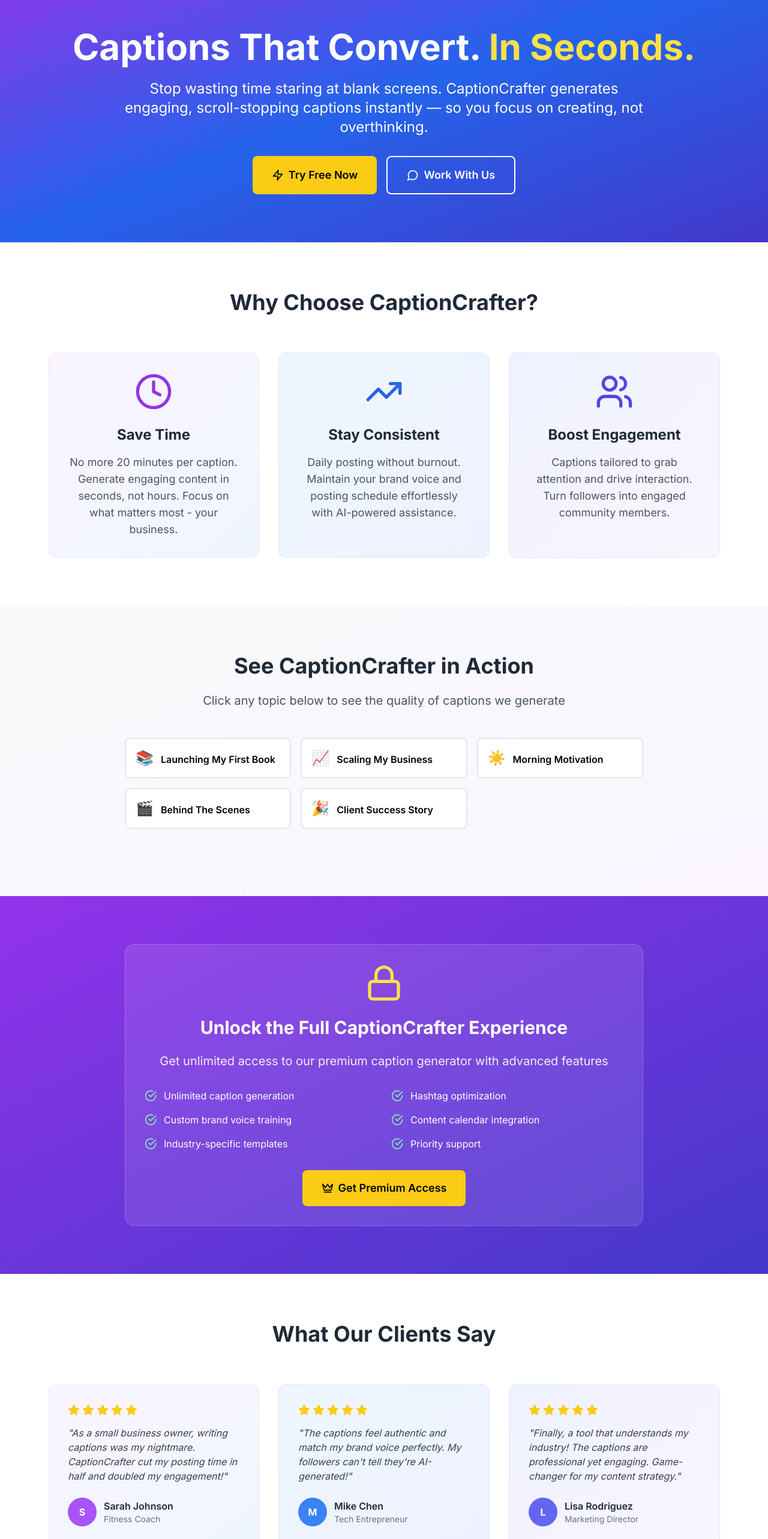
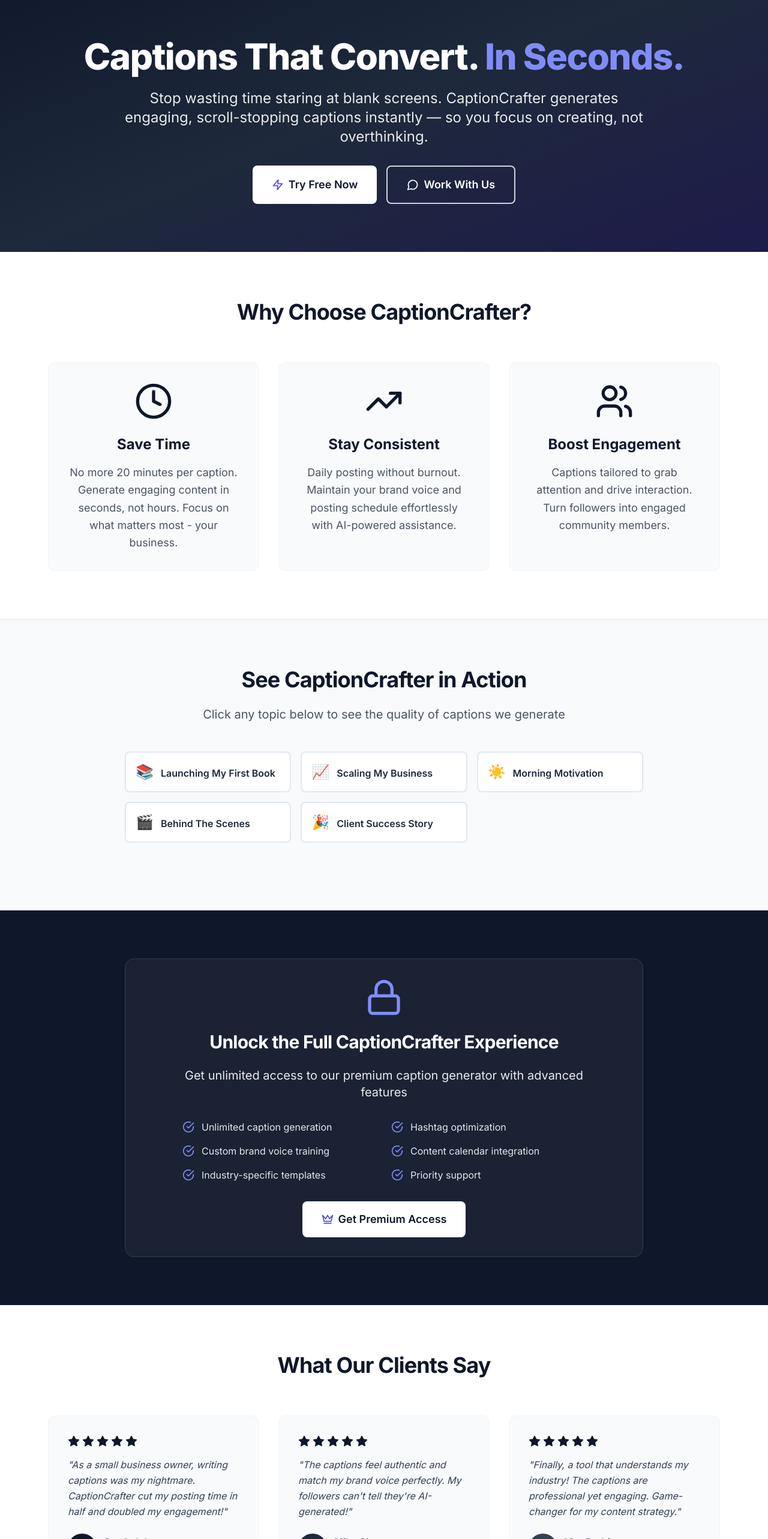
Before and after one commit to MalaikaJahangir/solosuite, a React (Vite) app: page /projects/caption-crafter in a window 1280 px wide. Shown: the part 80-2646 px from the top of the page at 60% size. Built offline with nearby package versions, Linux system fonts and the light colour scheme.

Commit message:
Refactor styles and improve accessibility in CaptionCrafter

```diff
--- a/src/pages/projects/CaptionCrafter.tsx
+++ b/src/pages/projects/CaptionCrafter.tsx
@@ -84,12 +84,12 @@
       <Header />
 
       {/* Hero Section */}
-      <section className="bg-gradient-to-br from-purple-600 via-blue-600 to-indigo-700 text-white pt-32 pb-20">
+      <section className="bg-gradient-to-br from-slate-900 via-slate-800 to-indigo-950 text-white pt-36 pb-20">
         <div className="max-w-6xl mx-auto px-4 text-center">
-          <h1 className="text-5xl md:text-6xl font-bold mb-6">
-            Captions That Convert. <span className="text-yellow-300">In Seconds.</span>
+          <h1 className="text-5xl md:text-6xl font-extrabold mb-6 tracking-tight">
+            Captions That Convert. <span className="text-indigo-400">In Seconds.</span>
           </h1>
-          <p className="text-xl md:text-2xl mb-8 max-w-4xl mx-auto leading-relaxed">
+          <p className="text-xl md:text-2xl mb-8 max-w-4xl mx-auto leading-relaxed opacity-90">
             Stop wasting time staring at blank screens. CaptionCrafter generates engaging,
             scroll-stopping captions instantly — so you focus on creating, not overthinking.
           </p>
@@ -97,14 +97,14 @@
             <HashLink
               smooth
               to="/"
-              className="bg-yellow-400 text-black px-8 py-4 rounded-lg font-semibold text-lg hover:bg-yellow-300 transition-colors inline-flex items-center gap-2"
+              className="bg-white text-slate-900 px-8 py-4 rounded-lg font-semibold text-lg hover:bg-slate-100 transition-colors inline-flex items-center gap-2 shadow-sm"
             >
-              <Zap className="w-5 h-5" />
+              <Zap className="w-5 h-5 text-indigo-600" />
               Try Free Now
             </HashLink>
             <Link
               to="/contact"
-              className="border-2 border-white text-white px-8 py-4 rounded-lg font-semibold text-lg hover:bg-white hover:text-purple-600 transition-colors inline-flex items-center gap-2"
+              className="border-2 border-white/80 text-white px-8 py-4 rounded-lg font-semibold text-lg hover:bg-white hover:text-slate-900 transition-colors inline-flex items-center gap-2"
             >
               <MessageCircle className="w-5 h-5" />
               Work With Us
@@ -116,30 +116,30 @@
       {/* Key Benefits Section */}
       <section className="py-20 bg-white">
         <div className="max-w-6xl mx-auto px-4">
-          <h2 className="text-4xl font-bold text-center mb-16 text-gray-800">
+          <h2 className="text-4xl font-bold text-center mb-16 text-slate-900 tracking-tight">
             Why Choose CaptionCrafter?
           </h2>
           <div className="grid md:grid-cols-3 gap-8">
-            <div className="text-center p-8 rounded-xl bg-gradient-to-br from-purple-50 to-blue-50 border border-purple-100">
-              <Clock className="w-16 h-16 text-purple-600 mx-auto mb-6" />
-              <h3 className="text-2xl font-bold mb-4 text-gray-800">Save Time</h3>
-              <p className="text-gray-600 text-lg">
+            <div className="text-center p-8 rounded-xl bg-slate-50 border border-slate-100">
+              <Clock className="w-16 h-16 text-slate-900 mx-auto mb-6" />
+              <h3 className="text-2xl font-bold mb-4 text-slate-900">Save Time</h3>
+              <p className="text-gray-600 text-lg leading-relaxed">
                 No more 20 minutes per caption. Generate engaging content in seconds,
                 not hours. Focus on what matters most - your business.
               </p>
             </div>
-            <div className="text-center p-8 rounded-xl bg-gradient-to-br from-blue-50 to-indigo-50 border border-blue-100">
-              <TrendingUp className="w-16 h-16 text-blue-600 mx-auto mb-6" />
-              <h3 className="text-2xl font-bold mb-4 text-gray-800">Stay Consistent</h3>
-              <p className="text-gray-600 text-lg">
+            <div className="text-center p-8 rounded-xl bg-slate-50 border border-slate-100">
+              <TrendingUp className="w-16 h-16 text-slate-900 mx-auto mb-6" />
+              <h3 className="text-2xl font-bold mb-4 text-slate-900">Stay Consistent</h3>
+              <p className="text-gray-600 text-lg leading-relaxed">
                 Daily posting without burnout. Maintain your brand voice and
                 posting schedule effortlessly with AI-powered assistance.
               </p>
             </div>
-            <div className="text-center p-8 rounded-xl bg-gradient-to-br from-indigo-50 to-purple-50 border border-indigo-100">
-              <Users className="w-16 h-16 text-indigo-600 mx-auto mb-6" />
-              <h3 className="text-2xl font-bold mb-4 text-gray-800">Boost Engagement</h3>
-              <p className="text-gray-600 text-lg">
+            <div className="text-center p-8 rounded-xl bg-slate-50 border border-slate-100">
+              <Users className="w-16 h-16 text-slate-900 mx-auto mb-6" />
+              <h3 className="text-2xl font-bold mb-4 text-slate-900">Boost Engagement</h3>
+              <p className="text-gray-600 text-lg leading-relaxed">
                 Captions tailored to grab attention and drive interaction.
                 Turn followers into engaged community members.
               </p>
@@ -149,10 +149,10 @@
       </section>
 
       {/* Interactive Demo Section */}
-      <section className="py-20 bg-gradient-to-br from-gray-50 to-purple-50"  >
+      <section className="py-20 bg-slate-50 border-y border-slate-150">
         <div className="max-w-4xl mx-auto px-4">
           <div className="text-center mb-12">
-            <h2 className="text-4xl font-bold mb-6 text-gray-800">
+            <h2 className="text-4xl font-bold mb-6 text-slate-900 tracking-tight">
               See CaptionCrafter in Action
             </h2>
             <p className="text-xl text-gray-600">
@@ -173,8 +173,8 @@
                 key={topic.key}
                 onClick={() => setSelectedTopic(topic.key)}
                 className={`p-4 rounded-lg border-2 transition-all text-left ${selectedTopic === topic.key
-                  ? 'border-purple-500 bg-purple-50 text-purple-700'
-                  : 'border-gray-200 bg-white hover:border-purple-300 hover:bg-purple-25'
+                  ? 'border-slate-900 bg-slate-900 text-white'
+                  : 'border-slate-200 bg-white hover:border-slate-400 text-slate-800'
                   }`}
               >
                 <span className="text-2xl mr-3">{topic.icon}</span>
@@ -185,18 +185,18 @@
 
           {/* Caption Display */}
           {selectedTopic && (
-            <div className="bg-white rounded-xl p-8 shadow-lg border border-purple-100">
+            <div className="bg-white rounded-xl p-8 shadow-sm border border-slate-200">
               <div className="flex items-center gap-3 mb-6">
-                <div className="w-12 h-12 bg-gradient-to-br from-purple-500 to-blue-500 rounded-full flex items-center justify-center">
+                <div className="w-12 h-12 bg-slate-900 rounded-full flex items-center justify-center">
                   <MessageCircle className="w-6 h-6 text-white" />
                 </div>
                 <div>
-                  <h3 className="font-bold text-gray-800">Generated Caption</h3>
+                  <h3 className="font-bold text-slate-900">Generated Caption</h3>
                   <p className="text-sm text-gray-500">Ready to copy & paste</p>
                 </div>
               </div>
-              <div className="bg-gray-50 rounded-lg p-6 max-h-80 overflow-y-auto">
-                <pre className="whitespace-pre-wrap text-gray-700 leading-relaxed font-sans">
+              <div className="bg-slate-50 rounded-lg p-6 max-h-80 overflow-y-auto border border-slate-150">
+                <pre className="whitespace-pre-wrap text-slate-800 leading-relaxed font-sans">
                   {getCaptionForTopic(selectedTopic)}
                 </pre>
               </div>
@@ -206,53 +206,53 @@
       </section>
 
       {/* Premium Access Section */}
-      <section className="py-20 bg-gradient-to-br from-purple-600 to-indigo-700 text-white">
+      <section className="py-20 bg-slate-900 text-white">
         <div className="max-w-4xl mx-auto px-4 text-center">
-          <div className="bg-white/10 backdrop-blur-sm rounded-2xl p-8 border border-white/20">
-            <Lock className="w-16 h-16 text-yellow-300 mx-auto mb-6" />
-            <h2 className="text-3xl font-bold mb-6">
+          <div className="bg-white/5 backdrop-blur-sm rounded-2xl p-8 border border-white/10">
+            <Lock className="w-16 h-16 text-indigo-400 mx-auto mb-6" />
+            <h2 className="text-3xl font-bold mb-6 tracking-tight">
               Unlock the Full CaptionCrafter Experience
             </h2>
-            <p className="text-xl mb-8 opacity-90">
+            <p className="text-xl mb-8 opacity-90 max-w-2xl mx-auto">
               Get unlimited access to our premium caption generator with advanced features
             </p>
 
-            <div className="grid md:grid-cols-2 gap-6 mb-8 text-left">
+            <div className="grid md:grid-cols-2 gap-6 mb-8 text-left max-w-2xl mx-auto">
               <div className="space-y-4">
                 <div className="flex items-center gap-3">
-                  <CheckCircle className="w-5 h-5 text-green-300 flex-shrink-0" />
-                  <span>Unlimited caption generation</span>
+                  <CheckCircle className="w-5 h-5 text-indigo-400 flex-shrink-0" />
+                  <span className="text-gray-200">Unlimited caption generation</span>
                 </div>
                 <div className="flex items-center gap-3">
-                  <CheckCircle className="w-5 h-5 text-green-300 flex-shrink-0" />
-                  <span>Custom brand voice training</span>
+                  <CheckCircle className="w-5 h-5 text-indigo-400 flex-shrink-0" />
+                  <span className="text-gray-200">Custom brand voice training</span>
                 </div>
                 <div className="flex items-center gap-3">
-                  <CheckCircle className="w-5 h-5 text-green-300 flex-shrink-0" />
-                  <span>Industry-specific templates</span>
+                  <CheckCircle className="w-5 h-5 text-indigo-400 flex-shrink-0" />
+                  <span className="text-gray-200">Industry-specific templates</span>
                 </div>
               </div>
               <div className="space-y-4">
                 <div className="flex items-center gap-3">
-                  <CheckCircle className="w-5 h-5 text-green-300 flex-shrink-0" />
-                  <span>Hashtag optimization</span>
+                  <CheckCircle className="w-5 h-5 text-indigo-400 flex-shrink-0" />
+                  <span className="text-gray-200">Hashtag optimization</span>
                 </div>
                 <div className="flex items-center gap-3">
-                  <CheckCircle className="w-5 h-5 text-green-300 flex-shrink-0" />
-                  <span>Content calendar integration</span>
+                  <CheckCircle className="w-5 h-5 text-indigo-400 flex-shrink-0" />
+                  <span className="text-gray-200">Content calendar integration</span>
                 </div>
                 <div className="flex items-center gap-3">
-                  <CheckCircle className="w-5 h-5 text-green-300 flex-shrink-0" />
-                  <span>Priority support</span>
+                  <CheckCircle className="w-5 h-5 text-indigo-400 flex-shrink-0" />
+                  <span className="text-gray-200">Priority support</span>
                 </div>
               </div>
             </div>
 
             <Link
               to="/contact"
-              className="bg-yellow-400 text-black px-8 py-4 rounded-lg font-semibold text-lg hover:bg-yellow-300 transition-colors inline-flex items-center gap-2"
+              className="bg-white text-slate-900 px-8 py-4 rounded-lg font-semibold text-lg hover:bg-slate-100 transition-colors inline-flex items-center gap-2 shadow-sm"
             >
-              <Crown className="w-5 h-5" />
+              <Crown className="w-5 h-5 text-indigo-600" />
               Get Premium Access
             </Link>
           </div>
@@ -262,68 +262,68 @@
       {/* Testimonials Section */}
       <section className="py-20 bg-white">
         <div className="max-w-6xl mx-auto px-4">
-          <h2 className="text-4xl font-bold text-center mb-16 text-gray-800">
+          <h2 className="text-4xl font-bold text-center mb-16 text-slate-900 tracking-tight">
             What Our Clients Say
           </h2>
           <div className="grid md:grid-cols-3 gap-8">
-            <div className="bg-gradient-to-br from-purple-50 to-blue-50 p-8 rounded-xl border border-purple-100">
+            <div className="bg-slate-50 p-8 rounded-xl border border-slate-100">
               <div className="flex items-center gap-1 mb-4">
                 {[...Array(5)].map((_, i) => (
-                  <Star key={i} className="w-5 h-5 text-yellow-400 fill-current" />
+                  <Star key={i} className="w-5 h-5 text-slate-900 fill-current" />
                 ))}
               </div>
-              <p className="text-gray-700 mb-6 italic">
+              <p className="text-slate-700 mb-6 italic leading-relaxed">
                 "As a small business owner, writing captions was my nightmare.
                 CaptionCrafter cut my posting time in half and doubled my engagement!"
               </p>
               <div className="flex items-center gap-3">
-                <div className="w-12 h-12 bg-purple-500 rounded-full flex items-center justify-center text-white font-bold">
+                <div className="w-12 h-12 bg-slate-900 rounded-full flex items-center justify-center text-white font-bold">
                   S
                 </div>
                 <div>
-                  <p className="font-semibold text-gray-800">Sarah Johnson</p>
+                  <p className="font-semibold text-slate-900">Sarah Johnson</p>
                   <p className="text-sm text-gray-500">Fitness Coach</p>
                 </div>
               </div>
             </div>
 
-            <div className="bg-gradient-to-br from-blue-50 to-indigo-50 p-8 rounded-xl border border-blue-100">
+            <div className="bg-slate-50 p-8 rounded-xl border border-slate-100">
               <div className="flex items-center gap-1 mb-4">
                 {[...Array(5)].map((_, i) => (
-                  <Star key={i} className="w-5 h-5 text-yellow-400 fill-current" />
+                  <Star key={i} className="w-5 h-5 text-slate-900 fill-current" />
                 ))}
               </div>
-              <p className="text-gray-700 mb-6 italic">
+              <p className="text-slate-700 mb-6 italic leading-relaxed">
                 "The captions feel authentic and match my brand voice perfectly.
                 My followers can't tell they're AI-generated!"
               </p>
               <div className="flex items-center gap-3">
-                <div className="w-12 h-12 bg-blue-500 rounded-full flex items-center justify-center text-white font-bold">
+                <div className="w-12 h-12 bg-slate-800 rounded-full flex items-center justify-center text-white font-bold">
                   M
                 </div>
                 <div>
-                  <p className="font-semibold text-gray-800">Mike Chen</p>
+                  <p className="font-semibold text-slate-900">Mike Chen</p>
                   <p className="text-sm text-gray-500">Tech Entrepreneur</p>
                 </div>
               </div>
             </div>
 
-            <div className="bg-gradient-to-br from-indigo-50 to-purple-50 p-8 rounded-xl border border-indigo-100">
+            <div className="bg-slate-50 p-8 rounded-xl border border-slate-100">
               <div className="flex items-center gap-1 mb-4">
                 {[...Array(5)].map((_, i) => (
-                  <Star key={i} className="w-5 h-5 text-yellow-400 fill-current" />
+                  <Star key={i} className="w-5 h-5 text-slate-900 fill-current" />
                 ))}
               </div>
-              <p className="text-gray-700 mb-6 italic">
+              <p className="text-slate-700 mb-6 italic leading-relaxed">
                 "Finally, a tool that understands my industry! The captions are
                 professional yet engaging. Game-changer for my content strategy."
               </p>
               <div className="flex items-center gap-3">
-                <div className="w-12 h-12 bg-indigo-500 rounded-full flex items-center justify-center text-white font-bold">
+                <div className="w-12 h-12 bg-slate-700 rounded-full flex items-center justify-center text-white font-bold">
                   L
                 </div>
                 <div>
-                  <p className="font-semibold text-gray-800">Lisa Rodriguez</p>
+                  <p className="font-semibold text-slate-900">Lisa Rodriguez</p>
                   <p className="text-sm text-gray-500">Marketing Director</p>
                 </div>
               </div>
@@ -333,25 +333,25 @@
       </section>
 
       {/* Final CTA Section */}
-      <section className="py-20 bg-gradient-to-br from-gray-800 to-black text-white">
+      <section className="py-20 bg-gradient-to-br from-slate-950 to-slate-900 text-white border-t border-slate-800">
         <div className="max-w-4xl mx-auto px-4 text-center">
-          <h2 className="text-4xl md:text-5xl font-bold mb-6">
+          <h2 className="text-4xl md:text-5xl font-bold mb-6 tracking-tight">
             Ready to Stop Wasting Hours on Captions?
           </h2>
-          <p className="text-xl mb-8 opacity-90">
+          <p className="text-xl mb-8 opacity-90 max-w-2xl mx-auto leading-relaxed">
             Join hundreds of creators and businesses who've transformed their content strategy
           </p>
           <div className="flex flex-col sm:flex-row gap-4 justify-center">
             <Link
               to="/#contact"
-              className="bg-purple-600 text-white px-8 py-4 rounded-lg font-semibold text-lg hover:bg-purple-700 transition-colors inline-flex items-center gap-2"
+              className="bg-white text-slate-900 px-8 py-4 rounded-lg font-semibold text-lg hover:bg-slate-100 transition-colors inline-flex items-center gap-2 shadow-sm"
             >
-              <ArrowRight className="w-5 h-5" />
+              <ArrowRight className="w-5 h-5 text-indigo-600" />
               Work With Us
             </Link>
             <Link
               to="/#contact"
-              className="border-2 border-white text-white px-8 py-4 rounded-lg font-semibold text-lg hover:bg-white hover:text-black transition-colors inline-flex items-center gap-2"
+              className="border-2 border-white/80 text-white px-8 py-4 rounded-lg font-semibold text-lg hover:bg-white hover:text-slate-950 transition-colors inline-flex items-center gap-2"
             >
               <MessageCircle className="w-5 h-5" />
               Get Started Today
```
